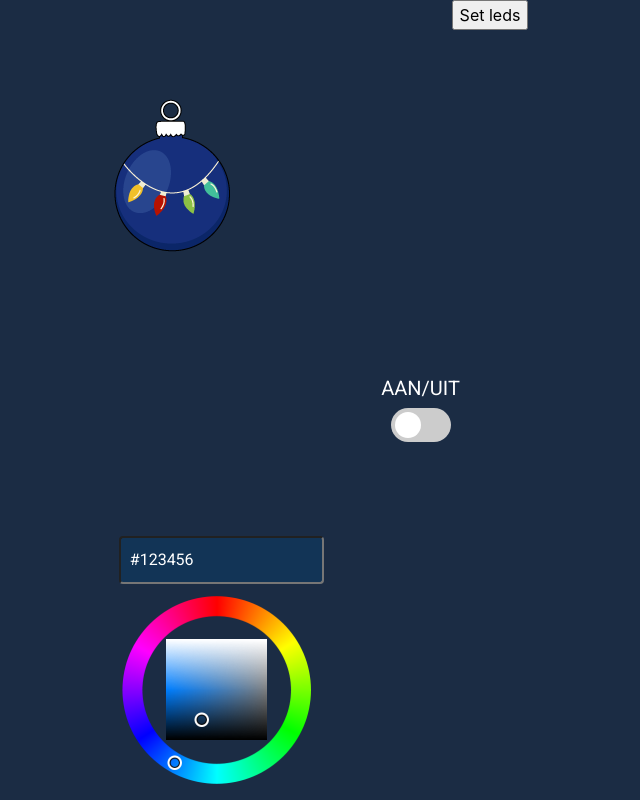
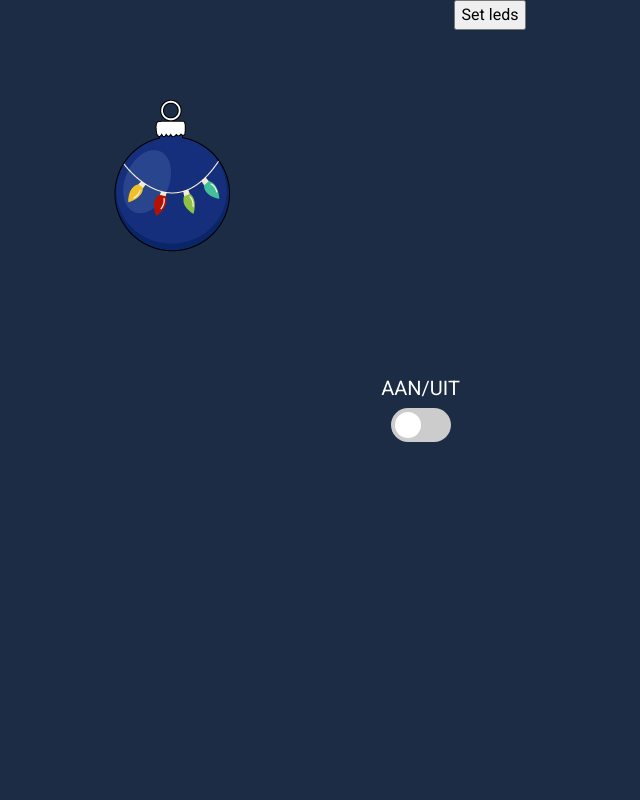
Before and after one commit to AndreeaPenu/baubled, a plain HTML site: page baubled-site/index.html in a window 1280 px wide. Shown: the top 800 px of the page, without its empty margins (150-790 px from the left). Drawn offline with nearby package versions, Linux system fonts and the light colour scheme.

Commit message:
Remove form in form

```diff
--- a/baubled-site/index.html
+++ b/baubled-site/index.html
@@ -18,9 +18,9 @@
 </head>
 
 <body class="text-center">
+  <!-- photo -->
   <img class="image" src="img/bauble-darkblue.png" alt="" width="205" height="194">
   <form method="POST" action='control.php'>
-    <!-- photo -->
 
     <!-- Switch -->
     <div class="switchIO">
@@ -28,16 +28,16 @@
       <label class="switch">
               <input type="checkbox" name="checkbox">
               <span class="slider round"></span>
-          </label>
+      </label>
     </div>
 
     <!-- color picker -->
-    <div class="color-picker">
+    <!-- <div class="color-picker">
       <form>
         <input type="text" id="color" name="color" value="#123456" />
       </form>
       <div id="colorpicker"></div>
-    </div>
+    </div> -->
 
     <!-- Effect -->
     <!-- <div class='select-ctr'>
```
